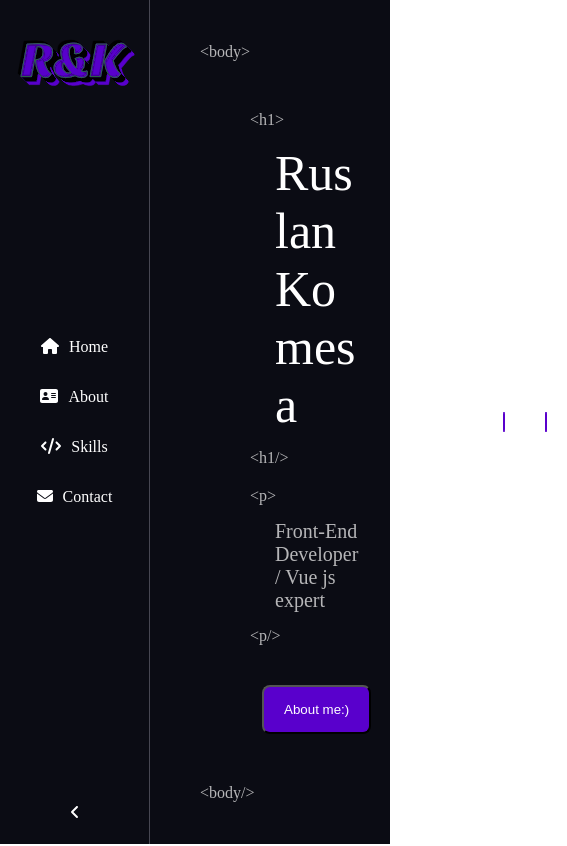
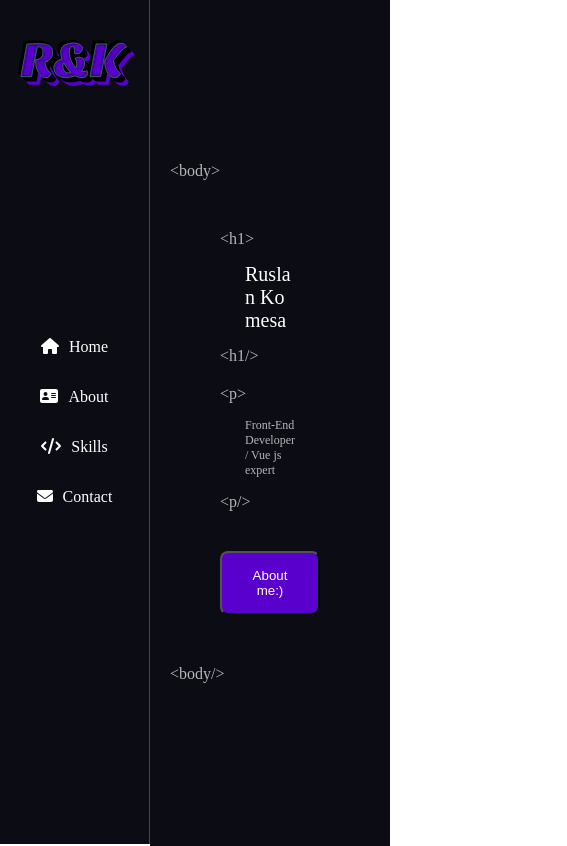
Before and after one commit to KoMeSa/portfolio-vue3, a Vue app: page / in a window 390 px wide. Shown: the top 846 px of the page, 567 px wide, since content can reach past the window. Built offline with nearby package versions, Linux system fonts and the light colour scheme.

Commit message:
Added responsive for elements.

```diff
--- a/src/assets/scss/index.scss
+++ b/src/assets/scss/index.scss
@@ -10,13 +10,19 @@
 .container {
     display: grid;
     grid-template-columns: 1fr 1fr;
-    grid-template-rows: 100vh;
+    grid-template-rows: min(100vh);
     align-items: center;
-    // column-gap: 10px;
-    // padding: 0 50px;
     width: 100%;
 
+    @media screen and (max-width: 1200px) {
+        grid-template-columns: 1fr;
+    }
+
     .left-side {
-        padding: 0px 50px;
+        padding: 20px 20px;
+    }
+
+    .right-side {
+        padding: 50px;
     }
 }
--- a/src/components/CloudTag.vue
+++ b/src/components/CloudTag.vue
@@ -1,5 +1,5 @@
 <script setup>
-import { onMounted } from "vue";
+import { onMounted, computed } from "vue";
 const TagCloud = require("TagCloud");
 
 onMounted(() => {
@@ -22,7 +22,8 @@ onMounted(() => {
     "npm",
     "Rest API",
   ];
-  const options = {
+
+  let options = {
     radius: 300,
   };
 
@@ -34,3 +35,12 @@ onMounted(() => {
 <template>
   <div class="tagcloud"></div>
 </template>
+
+
+<style lang="scss" scoped>
+.tagcloud {
+  @media screen and (max-width: 600px) {
+    display: none;
+  }
+}
+</style>
--- a/src/components/TagText.vue
+++ b/src/components/TagText.vue
@@ -27,11 +27,7 @@ const props = defineProps({
 <template>
   <div class="block__text" :style="{ 'margin-bottom': mBottom }">
     <div class="block__text-tag">&#60;{{ tag }}&#62;</div>
-    <div
-      v-if="lettersArray.length"
-      class="block__text-title"
-      :style="{ 'font-size': fontSize }"
-    >
+    <div v-if="lettersArray.length" class="block__text-title text-big">
       <span
         class="letter"
         v-for="(letter, index) in lettersArray"
@@ -39,11 +35,7 @@ const props = defineProps({
         v-html="letter"
       ></span>
     </div>
-    <div
-      v-if="text"
-      class="block__text-title gray"
-      :style="{ 'font-size': fontSize }"
-    >
+    <div v-if="text" class="block__text-title text-small gray ">
       {{ text }}
     </div>
     <div class="block__text-tag">&#60;{{ tag }}&#47;&#62;</div>
@@ -57,7 +49,7 @@ const props = defineProps({
     padding: 15px 25px;
     color: $color-white;
     animation: left-text 1s ease;
-    max-width: 500px;
+    max-width: 600px;
 
     .letter {
       display: inline-block;
@@ -74,6 +66,29 @@ const props = defineProps({
   }
   .block__text-tag {
     color: $color-gray;
+  }
+}
+
+.text-big {
+  font-size: 50px;
+
+  @media screen and (max-width: 1200px) {
+    font-size: 40px;
+  }
+
+   @media screen and (max-width: 400px) {
+    font-size: 20px;
+  }
+}
+
+.text-small {
+  font-size: 20px;
+  @media screen and (max-width: 1200px) {
+    font-size: 16px;
+  }
+
+   @media screen and (max-width: 400px) {
+    font-size: 12px;
   }
 }
 
--- a/src/components/sidebar/ToggleItem.vue
+++ b/src/components/sidebar/ToggleItem.vue
@@ -30,6 +30,11 @@ const props = defineProps({
   &:hover {
     color:  $color-link-hover;
   }
+
+   @media screen and (max-width: 600px) {
+        display: none;
+    }
+
 }
 .rotate-180 {
   transform: rotate(180deg);
--- a/src/helpers/stateSiddeBar.js
+++ b/src/helpers/stateSiddeBar.js
@@ -1,8 +1,19 @@
 import { ref, computed } from 'vue'
 
+
 export const collapsed = ref(false);
+
+window.addEventListener("resize", () => {
+    if (window.innerWidth <= 600) {
+        collapsed.value = true;
+        return
+    }
+})
+
 export const toggleSidebar = () => { collapsed.value = !collapsed.value }
 
 export const SIDEBAR_WIDTH = 150;
 export const SIDEBAR_WIDTH_COLLAPSED = 50;
-export const sidebarWidth = computed(()=>`${collapsed.value ? SIDEBAR_WIDTH_COLLAPSED : SIDEBAR_WIDTH}px`)
+export const sidebarWidth = computed(() => {
+    return `${collapsed.value ? SIDEBAR_WIDTH_COLLAPSED : SIDEBAR_WIDTH}px`
+})
--- a/src/views/AboutView.vue
+++ b/src/views/AboutView.vue
@@ -12,24 +12,15 @@ import { aboutTitle, aboutText } from "@/helpers/letterArray";
     <div class="left-side">
       <TagSlot tag="body">
         <div style="padding: 50px">
-          <TagText
-            :lettersArray="aboutTitle"
-            fontSize="50px"
-            mBottom="20px"
-          ></TagText>
-          <TagText
-            :text="aboutText"
-            tag="p"
-            fontSize="20px"
-            mBottom="40px"
-          ></TagText>
+          <TagText :lettersArray="aboutTitle" mBottom="20px"></TagText>
+          <TagText :text="aboutText" tag="p" mBottom="40px"></TagText>
           <div style="display: flex; justify-content: center">
             <RButton>My skills:)</RButton>
           </div>
         </div>
       </TagSlot>
     </div>
-    <div>
+    <div class="right-side">
       <CloudTag />
     </div>
   </div>
--- a/src/views/ContactView.vue
+++ b/src/views/ContactView.vue
@@ -14,24 +14,31 @@ import { contactTitle } from "@/helpers/letterArray";
     <div class="left-side">
       <TagSlot tag="body">
         <div style="padding: 50px">
-          <TagText
-            tag="h1"
-            :lettersArray="contactTitle"
-            fontSize="50px"
-          ></TagText>
+          <TagText tag="h1" :lettersArray="contactTitle"></TagText>
           <Card>
+            <form>
               <RInput placeholder="Name"></RInput>
               <RInput placeholder="Surname"></RInput>
               <RTextarea placeholder="Message"></RTextarea>
               <div style="display: flex; justify-content: center">
                 <RButton>Send</RButton>
               </div>
+            </form>
           </Card>
         </div>
       </TagSlot>
     </div>
-    <div>
+    <div class="hide-map">
       <MapBlock></MapBlock>
     </div>
   </div>
-</template>\
+</template>
+
+
+<style lang="scss" scoped>
+.hide-map {
+   @media screen and (max-width: 1200px) {
+       display: none;
+    }
+}
+</style>
--- a/src/views/HomeView.vue
+++ b/src/views/HomeView.vue
@@ -13,25 +13,16 @@ import logo from "@/assets/logo.svg";
   <div class="container">
     <div class="left-side">
       <TagSlot tag="body">
-        <div style="padding: 50px;">
-          <TagText
-            :lettersArray="homeTitle"
-            fontSize="50px"
-            mBottom="20px"
-          ></TagText>
-          <TagText
-            :text="homeText"
-            tag="p"
-            fontSize="20px"
-            mBottom="40px"
-          ></TagText>
+        <div style="padding: 50px">
+          <TagText :lettersArray="homeTitle" mBottom="20px"></TagText>
+          <TagText :text="homeText" tag="p" mBottom="40px"></TagText>
           <div style="display: flex; justify-content: center">
             <RButton>About me:)</RButton>
           </div>
         </div>
       </TagSlot>
     </div>
-    <div>
+    <div class="right-side">
       <BlockImage />
     </div>
   </div>
--- a/src/views/SkillsView.vue
+++ b/src/views/SkillsView.vue
@@ -13,24 +13,15 @@ import { skillsTitle, skillsText } from "@/helpers/letterArray";
     <div class="left-side">
       <TagSlot tag="body">
         <div style="padding: 50px">
-          <TagText
-            :lettersArray="skillsTitle"
-            fontSize="50px"
-            mBottom="20px"
-          ></TagText>
-          <TagText
-            :text="skillsText"
-            tag="p"
-            fontSize="20px"
-            mBottom="40px"
-          ></TagText>
+          <TagText :lettersArray="skillsTitle" mBottom="20px"></TagText>
+          <TagText :text="skillsText" tag="p" mBottom="40px"></TagText>
           <div style="display: flex; justify-content: center">
             <RButton>Contact me:)</RButton>
           </div>
         </div>
       </TagSlot>
     </div>
-    <div>
+    <div class="right-side">
       <SlidersBlock />
     </div>
   </div>
```
Lines whose indentation alone changed are shown as unchanged.
